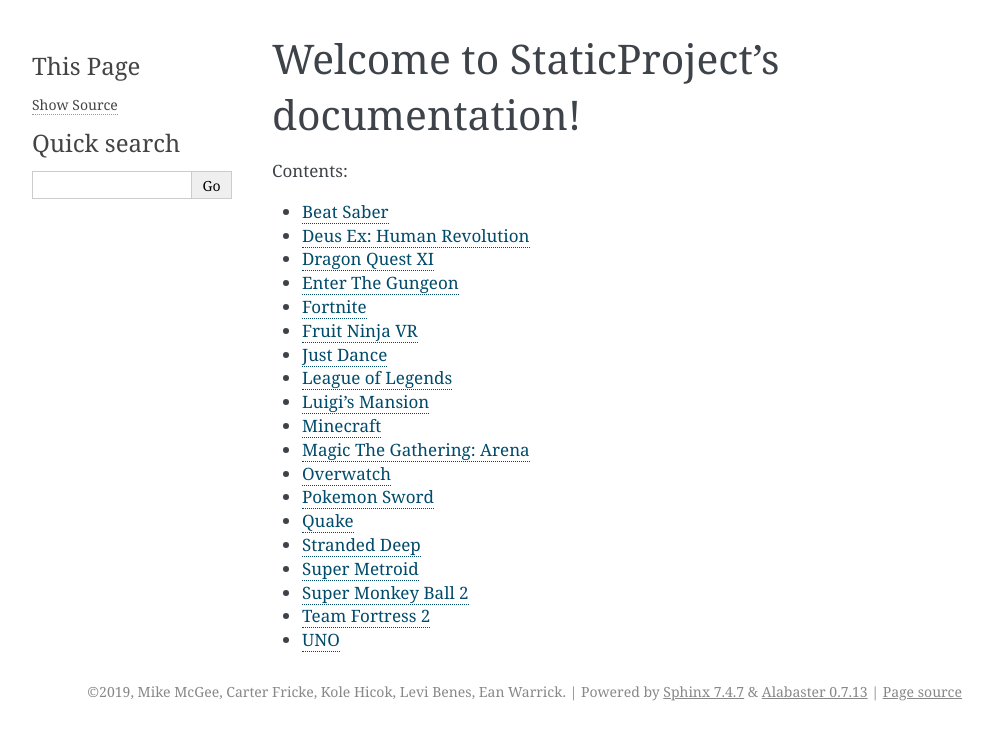
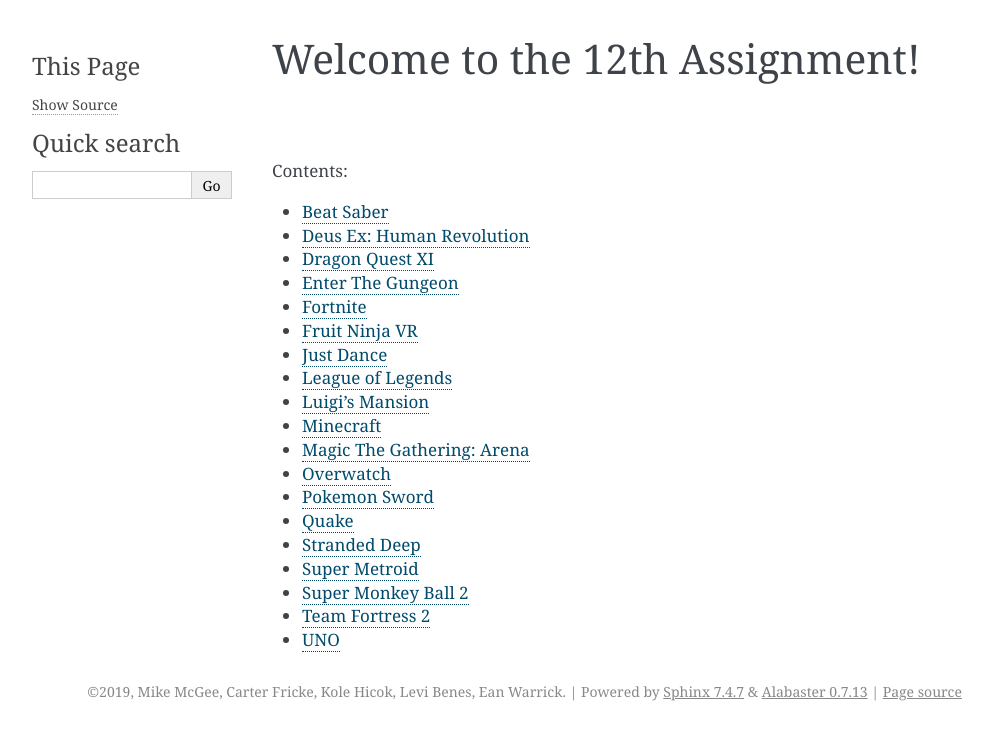
Before and after one commit to MichaelMcGee-School/Assignment_12, a Sphinx documentation site: the page built from source/index.rst, in a window 1280 px wide. Shown: the top 740 px of the page, without its empty margins (148-1140 px from the left). Built offline with Sphinx 7.4.7, drawn with Linux system fonts in a browser that asks for light colours.

Commit message:
Title Change

```diff
--- a/source/index.rst
+++ b/source/index.rst
@@ -3,7 +3,7 @@
    You can adapt this file completely to your liking, but it should at least
    contain the root `toctree` directive.
 
-Welcome to StaticProject's documentation!
+Welcome to the 12th Assignment!
 =========================================
 
 .. toctree::
```
